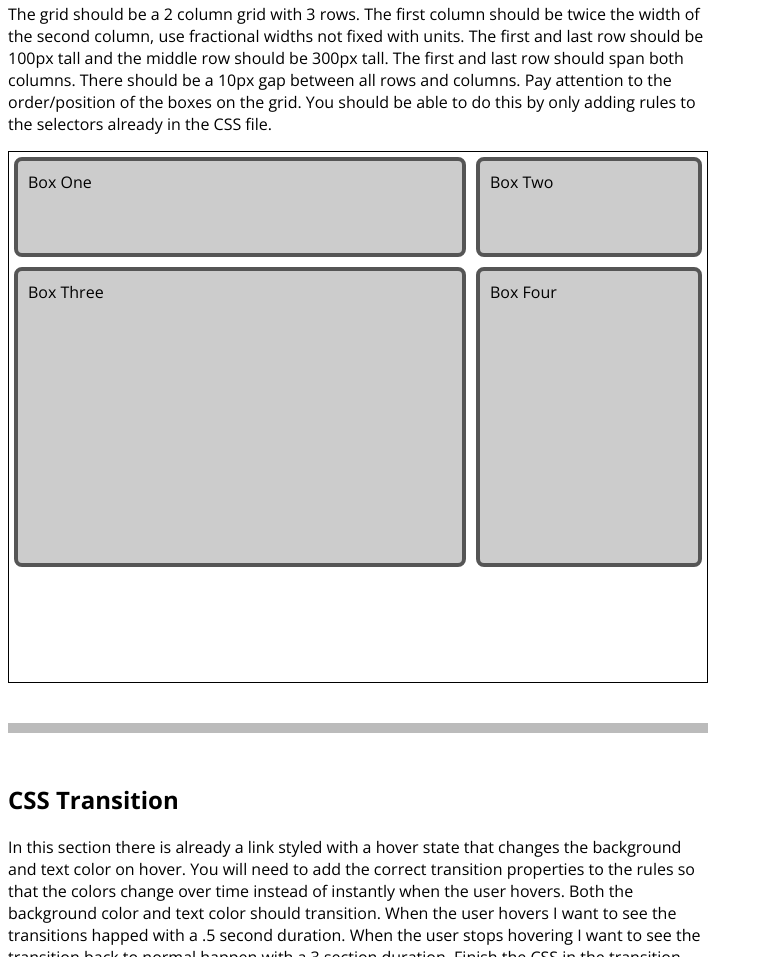
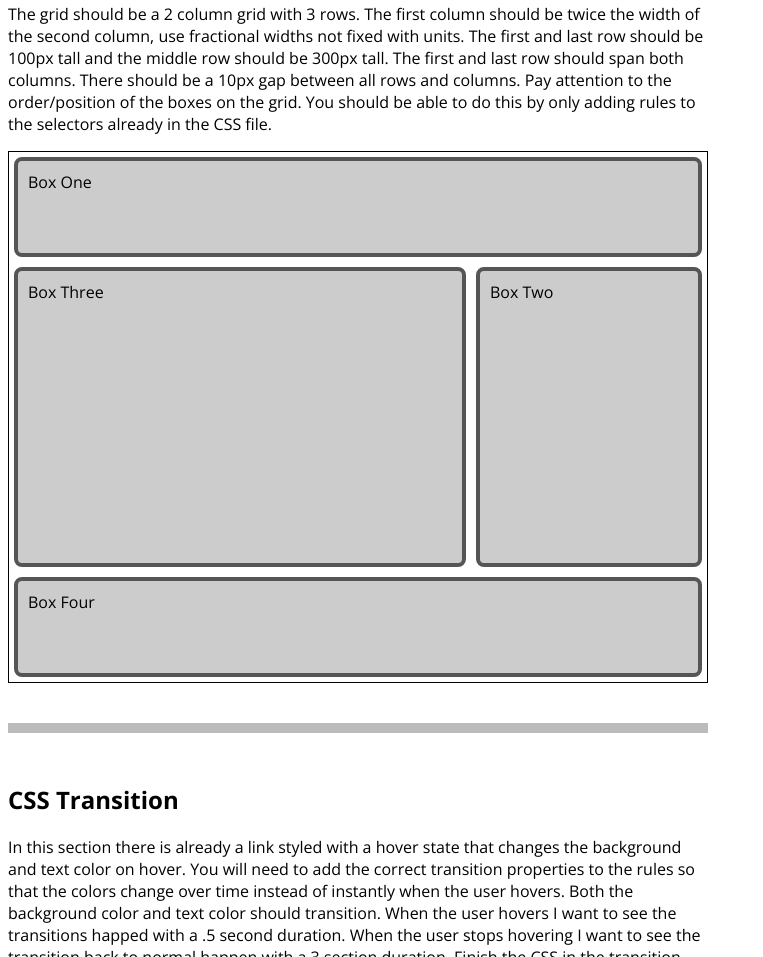
Before and after one commit to danicachen11/webdev441_lab2, a plain HTML site: page index.html in a window 1280 px wide. Shown: the part 5229-6186 px from the top of the page, without its empty margins (0-763 px from the left). Drawn offline with nearby package versions, Linux system fonts and the light colour scheme.

Commit message:
Grid3 add grid column and rows for 4 boxes

```diff
--- a/styles.css
+++ b/styles.css
@@ -105,18 +105,26 @@
 }
 
 #grid-section3 .box1 {
+	grid-column: 1 / 3;
+	grid-row: 1 / 2;
 
 }
 
 #grid-section3 .box2 {
+	grid-column: 2 / 3;
+	grid-row: 2 / 3;
 
 }
 
 #grid-section3 .box3 {
+	grid-column: 1 / 2;
+	grid-row: 2 / 3;
 
 }
 
 #grid-section3 .box4 {
+	grid-column: 1 / 3;
+	grid-row: 3 / 4;
 
 }
 
```
